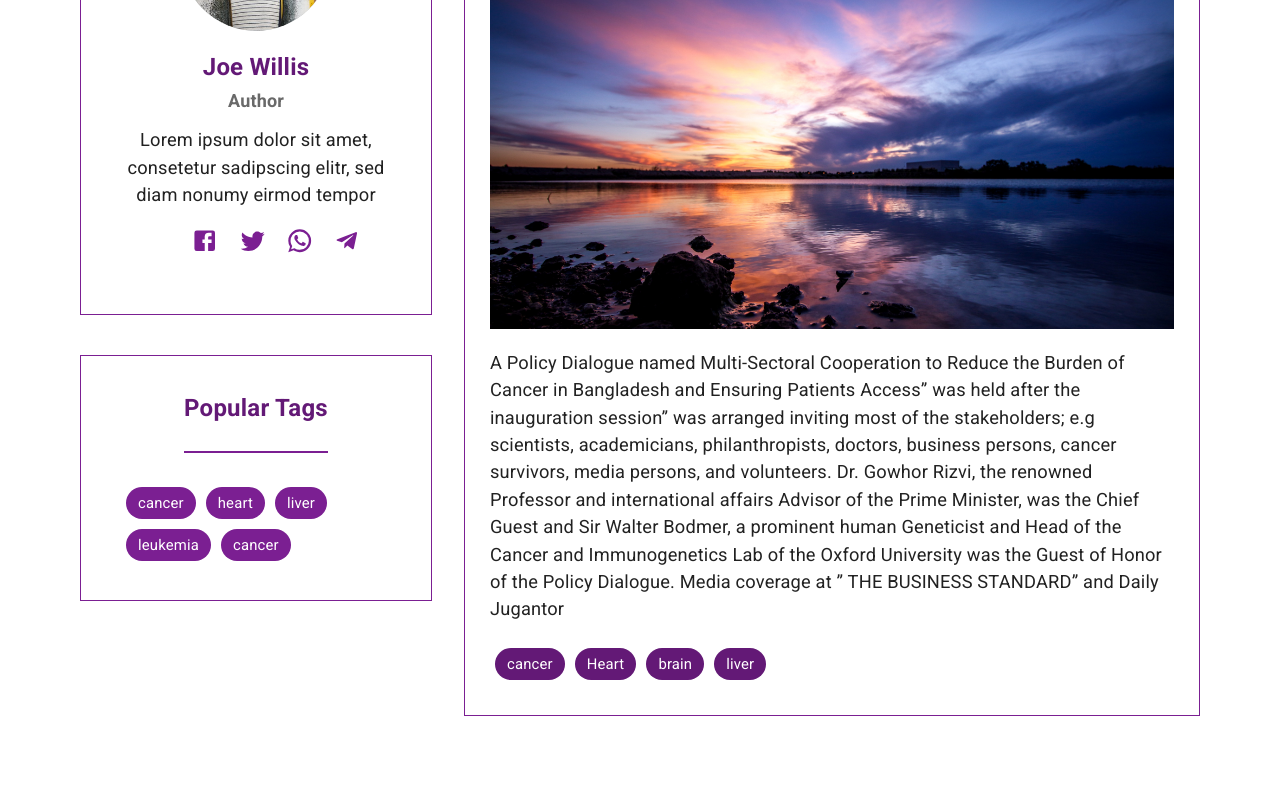
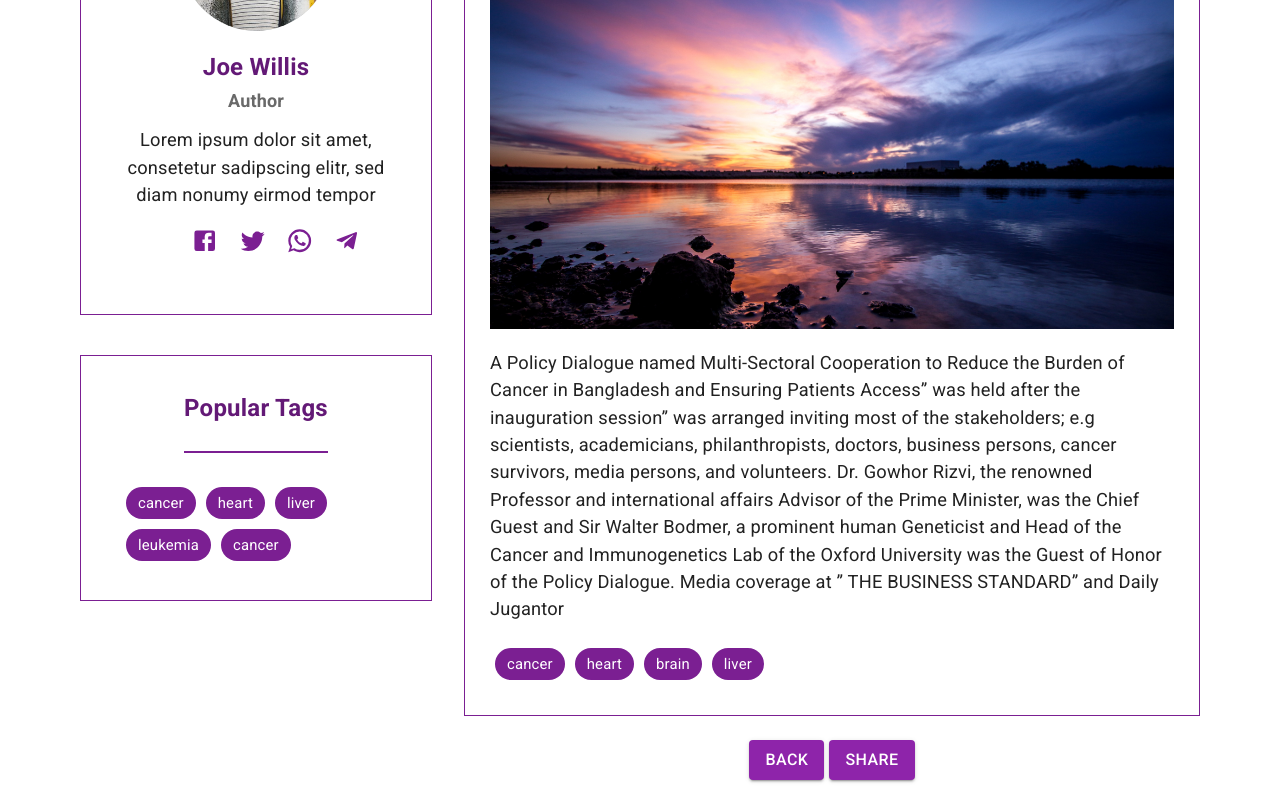
Before and after one commit to MoodsingerSF/ccrt-clinic, a Next.js app: page /blogs/1 in a window 1280 px wide. Shown: the part 273-1073 px from the top of the page. Before the commit the page ends 1009 px from the top, so only its background shows below. Built offline with nearby package versions, Linux system fonts and the light colour scheme.

Commit message:
ccrt-blog:modified

```diff
--- a/components/blogs/blog-details/BlogDetailsRight.js
+++ b/components/blogs/blog-details/BlogDetailsRight.js
@@ -7,7 +7,7 @@ import ModeCommentOutlinedIcon from "@mui/icons-material/ModeCommentOutlined";
 import { useStyles } from "../../../styles/blogDetailstyle";
 // import blog from "../../../public/image/blog/blog1.jpeg";
 import blog1 from "../../../public/image/blogDetails/abc.jpg";
-import { DEFAULT_COLOR } from "../../../misc/colors";
+import { DEFAULT_COLOR, DEFAULT_COLOR_MINUS_2 } from "../../../misc/colors";
 
 const BlogDetailsRight = () => {
   const classes = useStyles();
@@ -59,32 +59,45 @@ const BlogDetailsRight = () => {
       </Grid>
       <Grid
         container
+        alignItems="center"
         style={{
-          display: "flex",
-          justifyContent: "space-between",
-          alignItems: "center",
           marginTop: "20px",
         }}
       >
         <Grid>
           <Chip
-            style={{ margin: "5px", background: DEFAULT_COLOR, color: "#fff" }}
+            style={{
+              margin: "5px",
+              background: DEFAULT_COLOR_MINUS_2,
+              color: "#fff",
+            }}
             label="cancer"
           />
           <Chip
-            style={{ margin: "5px", background: DEFAULT_COLOR, color: "#fff" }}
-            label="Heart"
+            style={{
+              margin: "5px",
+              background: DEFAULT_COLOR_MINUS_2,
+              color: "#fff",
+            }}
+            label="heart"
           />
           <Chip
-            style={{ margin: "5px", background: DEFAULT_COLOR, color: "#fff" }}
+            style={{
+              margin: "5px",
+              background: DEFAULT_COLOR_MINUS_2,
+              color: "#fff",
+            }}
             label="brain"
           />
           <Chip
-            style={{ margin: "5px", background: DEFAULT_COLOR, color: "#fff" }}
+            style={{
+              margin: "5px",
+              background: DEFAULT_COLOR_MINUS_2,
+              color: "#fff",
+            }}
             label="liver"
           />
         </Grid>
-        <Grid></Grid>
       </Grid>
     </Grid>
   );
--- a/misc/colors.js
+++ b/misc/colors.js
@@ -1,3 +1,3 @@
 export const DEFAULT_COLOR = "#631976";
 export const DEFAULT_COLOR_MINUS_2 = "#7b1f92";
-export const BOX_SHADOW = `0px 0px 9px #BABABA`;
+export const BOX_SHADOW = `0px 0px 5px #BABABA`;
--- a/pages/blogs/[blogId].js
+++ b/pages/blogs/[blogId].js
@@ -1,5 +1,5 @@
 import React from "react";
-import { Grid } from "@mui/material";
+import { Button, Grid } from "@mui/material";
 import { useStyles } from "../../styles/blogDetailstyle";
 import BlogDetailsLeft from "../../components/blogs/blog-details/BlogDetailsLeft";
 import BlogDetailsRight from "../../components/blogs/blog-details/BlogDetailsRight";
@@ -23,6 +23,12 @@ const BlogDetailsScreen = () => {
         </Grid>
         <Grid item xs={12} sm={6} md={7} lg={8}>
           <BlogDetailsRight />
+          <Grid container justifyContent="center" alignItems="center" mt={3}>
+            <Button variant="contained" style={{ marginRight: "5px" }}>
+              Back
+            </Button>
+            <Button variant="contained">Share</Button>
+          </Grid>
         </Grid>
       </Grid>
     </Grid>
--- a/styles/signupstyles.js
+++ b/styles/signupstyles.js
@@ -13,11 +13,11 @@ export const useStyles = makeStyles((theme) =>
     },
     containerDesktopMd: {
       borderRadius: "26px",
-      width: "900px",
+      width: "80%",
       margin: "10px auto",
     },
     containerDesktopLg: {
-      width: "1154px",
+      width: "70%",
     },
     ccrt__signup__right: {
       background: "#fff",
```
Also changed, not shown: pages/signup.js (+7 -0 lines).
